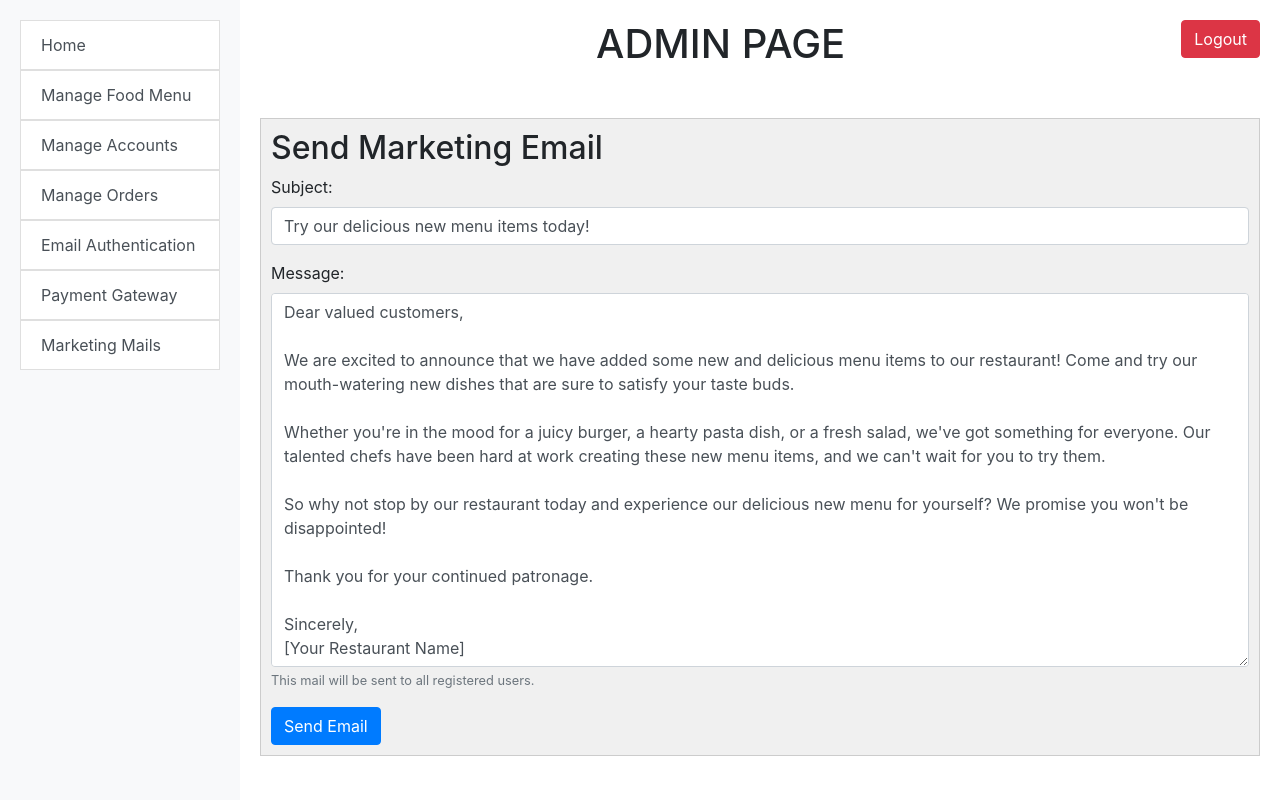
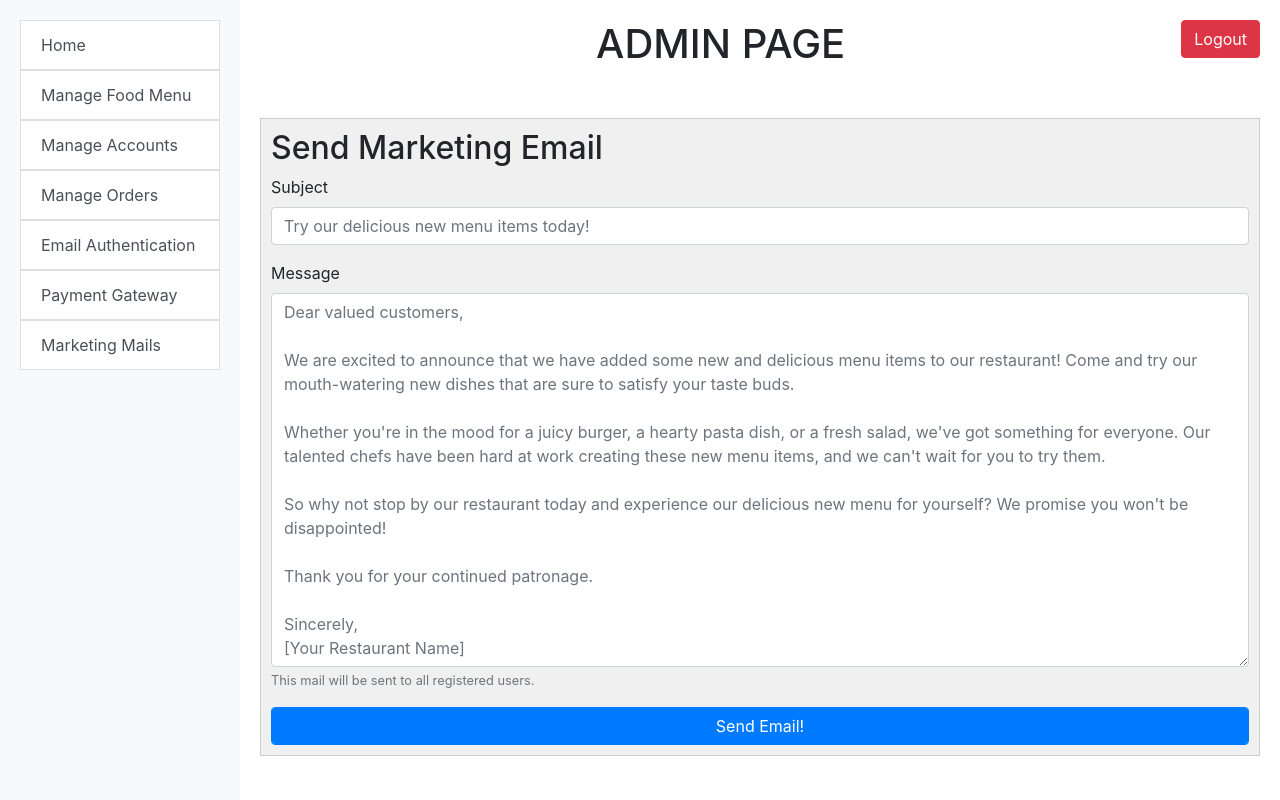
Before and after one commit to ItsAdi22/Restaurant-management-system, a Flask app: template templates/adminmarketing.html in a window 1280 px wide. Run offline with Flask 3, Linux system fonts and the light colour scheme; the template is opened without the code that fills it: values that come from a table or form of the project are taken from there, others are empty; some libraries are stand-ins or nearby versions.

Commit message:
implemented csrftokens in the marketing email section

```diff
--- a/app.py
+++ b/app.py
@@ -1,7 +1,7 @@
 from flask import Flask, render_template, url_for, redirect, request, session, flash
 from flask_mysqldb import MySQL
 from flask_mail import Mail,Message
-from forms import SignupForm, LoginForm, MenuForm, PaymentForm, AddFoodForm, DeleteFoodForm, StripeKeysForm
+from forms import SignupForm, LoginForm, MenuForm, PaymentForm, AddFoodForm, DeleteFoodForm, StripeKeysForm, MarketingForm
 import re
 import stripe
 import datetime
@@ -35,6 +35,8 @@ app.config['MAIL_USE_TLS'] = os.getenv('MAIL_USE_TLS')
 app.config['MAIL_USE_SSL'] = os.getenv('MAIL_USE_SSL')
 app.config['MAIL_USERNAME'] = os.getenv('MAIL_USERNAME')
 app.config['MAIL_PASSWORD'] = os.getenv('MAIL_PASSWORD')
+
+app.config['DEBUG'] = False
 
 domain = os.getenv('domain')
 port = os.getenv('port')
@@ -669,7 +671,7 @@ def admin():
             return redirect(url_for('verifyadmin'))
 
 
-   #create table and fetch stripe keys
+      #create table and fetch stripe keys
       try:
          cursor.execute("CREATE TABLE IF NOT EXISTS stripekeys (id INT AUTO_INCREMENT PRIMARY KEY, apikey VARCHAR(255), pubkey VARCHAR(255))")
          cursor.execute('SELECT apikey,pubkey from stripekeys')
@@ -715,6 +717,7 @@ def admin():
             form = AddFoodForm()
             form1 = DeleteFoodForm()
             form2 = StripeKeysForm()
+            form3 = MarketingForm()
 
             if request.form.get('form_type') == 'payment_gateway':
                paymentactive = True
@@ -755,9 +758,9 @@ def admin():
 
             elif request.form.get('form_type') == 'admin_marketingNav':
                marketingMail = True
-               return render_template("adminmarketing.html",title='Marketing Mails',marketingMail=marketingMail)
+               return render_template("adminmarketing.html",title='Marketing Mails',marketingMail=marketingMail, form3=form3)
 
-            elif request.form.get('form_type') == 'admin_marketing':
+            elif form3.validate_on_submit():
                marketingMail = True
                emailSubject = request.form.get("subject")
                emailMessage = request.form.get('message')
@@ -780,7 +783,7 @@ def admin():
                   adminMail = x[0]
                   threading.Thread(target=lambda: sendemail(adminMail, marketingMessageAdmin, marketingSubjectAdmin)).start()
 
-               return render_template("adminmarketing.html",title='Marketing Mails',marketingMail=marketingMail)
+               return render_template("adminmarketing.html",title='Marketing Mails',marketingMail=marketingMail, form3=form3)
 
             elif request.form.get('form_type') == 'admin_manageaccounts':
                adminManageAccounts = True
--- a/forms.py
+++ b/forms.py
@@ -46,3 +46,8 @@ class StripeKeysForm(FlaskForm):
     stripeApiKey = StringField('Stripe Api Key', validators=[InputRequired()])
     stripePubKey = StringField('Stripe Publishable Key', validators=[InputRequired()])
     submit = SubmitField('Submit')
+
+class MarketingForm(FlaskForm):
+    subject = StringField('Subject', validators=[InputRequired()], render_kw={"placeholder": "Try our delicious new menu items today!"})
+    message = TextAreaField('Message', validators=[InputRequired()], render_kw={"placeholder": "Dear valued customers,\n\nWe are excited to announce that we have added some new and delicious menu items to our restaurant! Come and try our mouth-watering new dishes that are sure to satisfy your taste buds.\n\nWhether you're in the mood for a juicy burger, a hearty pasta dish, or a fresh salad, we've got something for everyone. Our talented chefs have been hard at work creating these new menu items, and we can't wait for you to try them.\n\nSo why not stop by our restaurant today and experience our delicious new menu for yourself? We promise you won't be disappointed!\n\nThank you for your continued patronage.\n\nSincerely,\n[Your Restaurant Name]"})
+    submit = SubmitField('Send Email!')
--- a/templates/adminmarketing.html
+++ b/templates/adminmarketing.html
@@ -10,31 +10,18 @@
 {% block content %}
 <div style="background-color: #f0f0f0; padding: 10px; border: 1px solid #ccc;">
     <h2>Send Marketing Email</h2>
-    <form action="{{url_for('admin')}}" method="post">
-        <input type="hidden" name="form_type" value="admin_marketing">
+    <form action="{{ url_for('admin') }}" method="post">
+        {{ form3.hidden_tag() }}
         <div class="form-group">
-            <label for="subject">Subject:</label>
-            <input type="text" class="form-control" placeholder="Try our delicious new menu items today!" value="Try our delicious new menu items today!" name="subject">
+            {{ form3.subject.label(class="form-label") }}
+            {{ form3    .subject(class="form-control") }}
         </div>
         <div class="form-group">
-            <label for="message">Message:</label>
-            <textarea class="form-control" name="message" rows="15">
-Dear valued customers,
-
-We are excited to announce that we have added some new and delicious menu items to our restaurant! Come and try our mouth-watering new dishes that are sure to satisfy your taste buds.
-
-Whether you're in the mood for a juicy burger, a hearty pasta dish, or a fresh salad, we've got something for everyone. Our talented chefs have been hard at work creating these new menu items, and we can't wait for you to try them.
-
-So why not stop by our restaurant today and experience our delicious new menu for yourself? We promise you won't be disappointed!
-
-Thank you for your continued patronage.
-
-Sincerely,
-[Your Restaurant Name]
-                </textarea>
+            {{ form3.message.label(class="form-label") }}
+            {{ form3.message(class="form-control", rows=15) }}
             <small class="form-text text-muted">This mail will be sent to all registered users.</small>
         </div>
-        <button type="submit" class="btn btn-primary">Send Email</button>
+        {{ form3.submit(class="btn btn-primary form-control") }}
     </form>
 </div>
 
```
